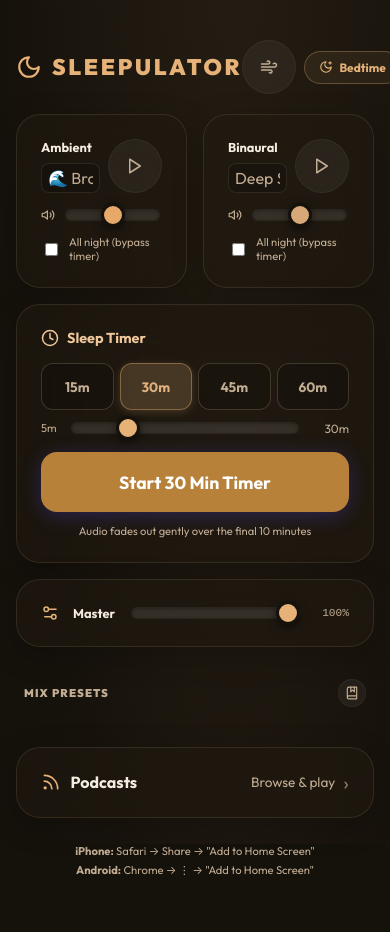
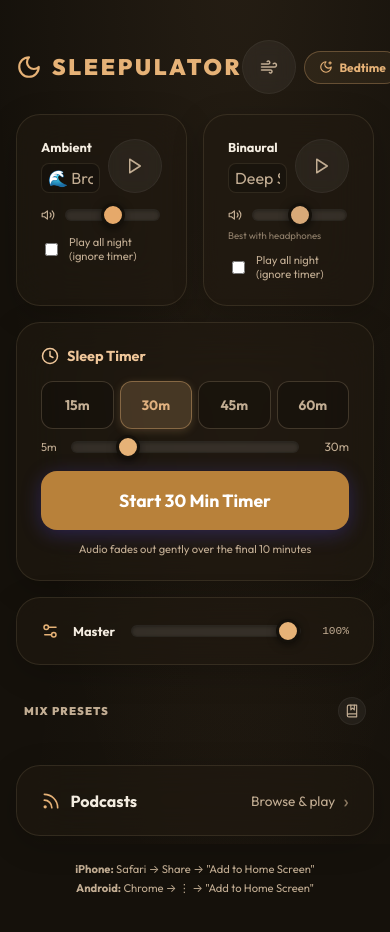
Before and after one commit to blurbleasd/sleepulator, a React (Vite) app: page / in a window 390 px wide. Shown: the top 932 px of the page. Built offline with nearby package versions, Linux system fonts and the light colour scheme; the HTML template or start-up script is replaced by a standard one.

Commit message:
Plain-language labels + 'best with headphones' note for binaural

```diff
--- a/src/components/AmbientBinaural.jsx
+++ b/src/components/AmbientBinaural.jsx
@@ -41,7 +41,7 @@ export default function AmbientBinaural() {
         </div>
         <label style={{display:'flex',alignItems:'center',gap:'.5rem',fontSize:'.7rem',color:c_sub,marginTop:'.75rem',cursor:'pointer'}}>
           <input type="checkbox" checked={ambientBypass} onChange={e=>setAmbientBypass(e.target.checked)}/>
-          All night (bypass timer)
+          Play all night (ignore timer)
         </label>
       </div>
 
@@ -65,9 +65,10 @@ export default function AmbientBinaural() {
           <input type="range" min="0" max="1" step=".01" value={binVol} className="blue"
             onChange={e=>setBinVol(+e.target.value)} style={{flex:1}}/>
         </div>
+        <div style={{fontSize:'.6rem',color:c_sub,opacity:.7,marginTop:'.4rem'}}>Best with headphones</div>
         <label style={{display:'flex',alignItems:'center',gap:'.5rem',fontSize:'.7rem',color:c_sub,marginTop:'.75rem',cursor:'pointer'}}>
           <input type="checkbox" checked={binBypass} onChange={e=>setBinBypass(e.target.checked)}/>
-          All night (bypass timer)
+          Play all night (ignore timer)
         </label>
       </div>
     </div>
--- a/src/components/EpisodeBrowser.jsx
+++ b/src/components/EpisodeBrowser.jsx
@@ -95,7 +95,7 @@ export default function EpisodeBrowser() {
               </div>
 
               <div>
-                <div className="section-label">Lethargic Speed</div>
+                <div className="section-label">Playback speed</div>
                 <div style={{display:'flex',gap:'.375rem'}}>
                   {[1,.85,.75].map(s=>(
                     <button key={s} onClick={()=>setPodSpeed(s)} className={`speed-chip${podSpeed===s?' on':''}`}>
```
